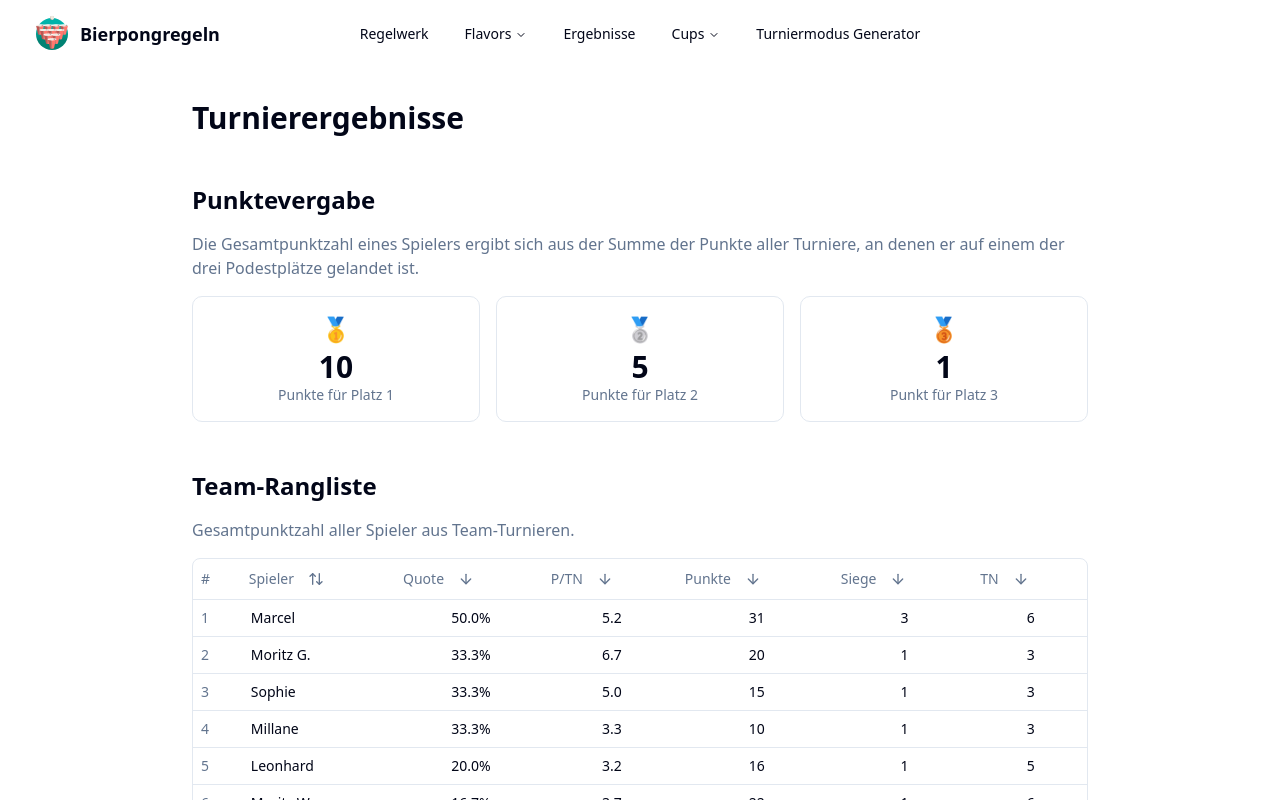
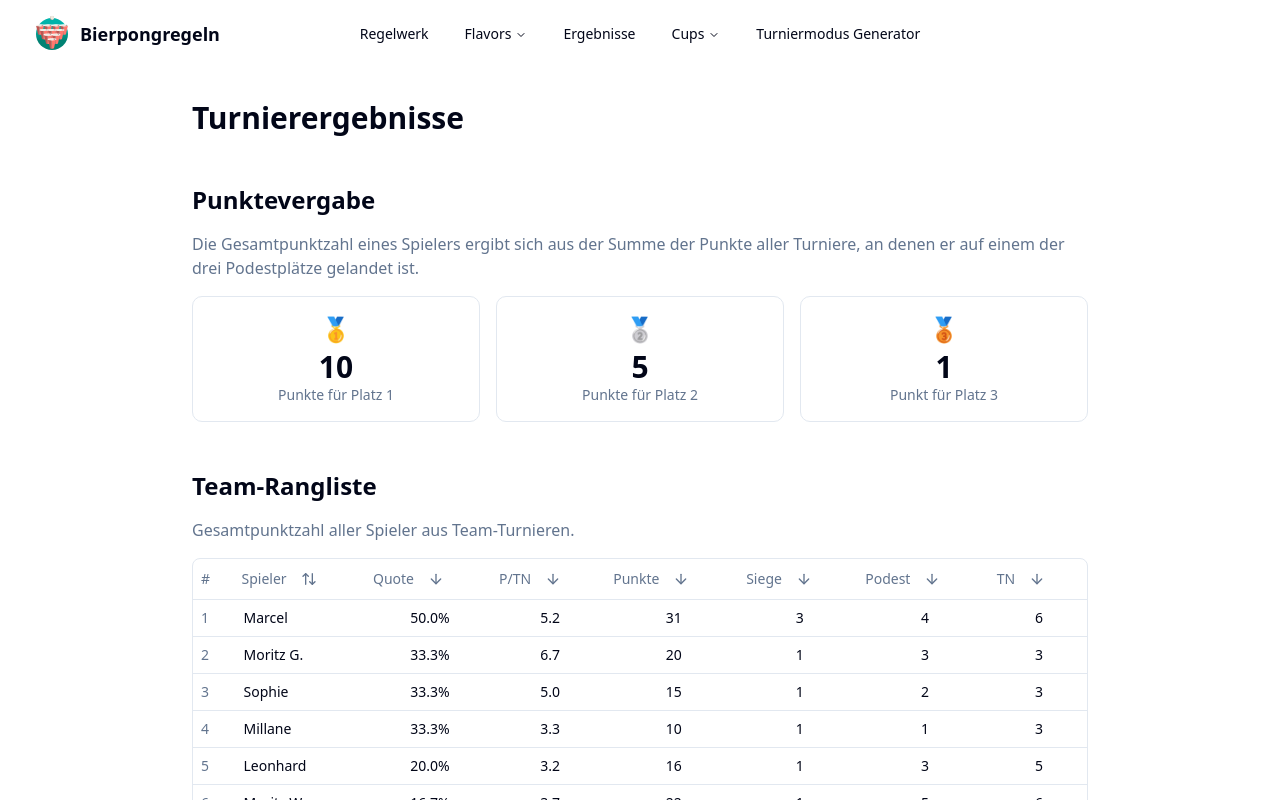
Before and after one commit to mowi12/bierpongregeln, a Next.js app: page /tournament-results in a window 1280 px wide. Shown: the top 800 px of the page. Built offline with nearby package versions, Linux system fonts and the light colour scheme.

Commit message:
feat: add podiumFinishes metric

```diff
--- a/src/components/composites/tournament-results/standings-table.tsx
+++ b/src/components/composites/tournament-results/standings-table.tsx
@@ -29,6 +29,7 @@ const DEFAULT_SORTING: SortingState = [
     { id: "pointsPerGame", desc: true },
     { id: "totalScore", desc: true },
     { id: "firstPlace", desc: true },
+    { id: "podiumFinishes", desc: true },
     { id: "participations", desc: true },
 ];
 
@@ -120,6 +121,17 @@ const columns: ColumnDef<PlayerStanding>[] = [
         header: ({ column }) => (
             <SortButton column={column} title="Siege (1. Platz)">
                 Siege
+            </SortButton>
+        ),
+        cell: ({ getValue }) => (
+            <span className="block text-center tabular-nums">{getValue() as number}</span>
+        ),
+    },
+    {
+        accessorKey: "podiumFinishes",
+        header: ({ column }) => (
+            <SortButton column={column} title="Podestplätze (Plätze 1–3)">
+                Podest
             </SortButton>
         ),
         cell: ({ getValue }) => (
--- a/src/lib/tournament-utils.ts
+++ b/src/lib/tournament-utils.ts
@@ -24,6 +24,7 @@ export interface PlayerStanding {
     firstPlace: number;
     secondPlace: number;
     thirdPlace: number;
+    podiumFinishes: number;
     totalScore: number;
     winRate: number;
     pointsPerGame: number;
@@ -45,6 +46,7 @@ function computeStandings(type: TournamentType): PlayerStanding[] {
                 firstPlace: 0,
                 secondPlace: 0,
                 thirdPlace: 0,
+                podiumFinishes: 0,
                 totalScore: 0,
                 winRate: 0,
                 pointsPerGame: 0,
@@ -77,6 +79,7 @@ function computeStandings(type: TournamentType): PlayerStanding[] {
     }
 
     for (const entry of scores.values()) {
+        entry.podiumFinishes = entry.firstPlace + entry.secondPlace + entry.thirdPlace;
         entry.winRate = entry.participations > 0 ? entry.firstPlace / entry.participations : 0;
         entry.pointsPerGame =
             entry.participations > 0 ? entry.totalScore / entry.participations : 0;
@@ -87,6 +90,7 @@ function computeStandings(type: TournamentType): PlayerStanding[] {
         if (b.pointsPerGame !== a.pointsPerGame) return b.pointsPerGame - a.pointsPerGame;
         if (b.totalScore !== a.totalScore) return b.totalScore - a.totalScore;
         if (b.firstPlace !== a.firstPlace) return b.firstPlace - a.firstPlace;
+        if (b.podiumFinishes !== a.podiumFinishes) return b.podiumFinishes - a.podiumFinishes;
         return b.participations - a.participations;
     });
 }
```
